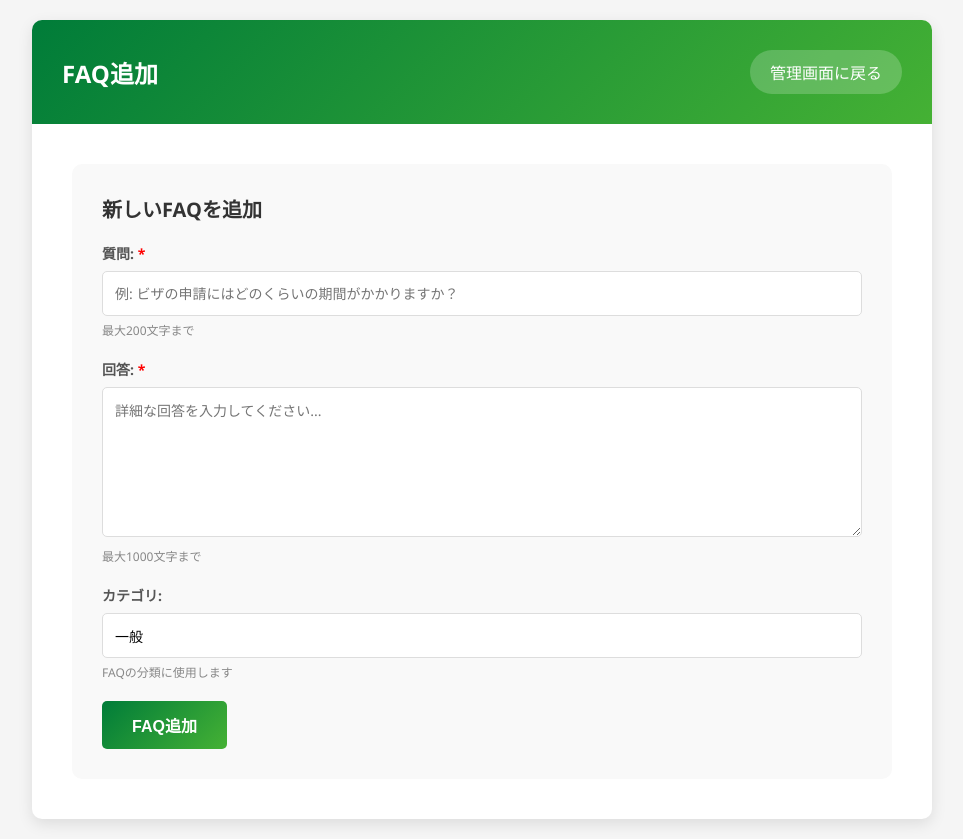
After one commit to kyuwatanabe/faq_system, a Flask app: page /admin/add_faq in a window 1280 px wide. The commit adds this page. Shown: the whole page, without its empty margins (158-1121 px from the left). Run offline with Flask 3, Linux system fonts and the light colour scheme.

Commit message:
Separate FAQ addition into dedicated page
- Create new add_faq.html template with focused form interface
- Add /admin/add_faq route for FAQ addition page
- Remove FAQ addition form from admin.html (keep auto-generation)
- Add FAQ追加 button to header of review_pending and admin pages
- Redirect to add_faq page with success message after adding FAQ
- Improve UX by separating manual FAQ addition from FAQ management

🤖 Generated with [Claude Code](https://claude.com/claude-code)

Co-Authored-By: Claude <noreply@anthropic.com>

```diff
--- /dev/null
+++ b/templates/add_faq.html
@@ -0,0 +1,241 @@
+<!DOCTYPE html>
+<html lang="ja">
+<head>
+    <meta charset="UTF-8">
+    <meta name="viewport" content="width=device-width, initial-scale=1.0">
+    <title>FAQ追加 - GFアメリカビザサポートデスク</title>
+    <style>
+        * {
+            margin: 0;
+            padding: 0;
+            box-sizing: border-box;
+        }
+
+        body {
+            font-family: 'Segoe UI', Tahoma, Geneva, Verdana, sans-serif;
+            background: #f5f5f5;
+            padding: 20px;
+        }
+
+        @media (max-width: 768px) {
+            body {
+                padding: 10px;
+            }
+        }
+
+        .container {
+            max-width: 900px;
+            margin: 0 auto;
+            background: white;
+            border-radius: 10px;
+            box-shadow: 0 5px 15px rgba(0, 0, 0, 0.1);
+            overflow: hidden;
+        }
+
+        .header {
+            background: linear-gradient(135deg, #007c39 0%, #45b134 100%);
+            color: white;
+            padding: 30px;
+            display: flex;
+            justify-content: space-between;
+            align-items: center;
+            flex-wrap: wrap;
+            gap: 15px;
+        }
+
+        .header h1 {
+            font-size: 24px;
+            flex: 1;
+            min-width: 200px;
+        }
+
+        @media (max-width: 768px) {
+            .header {
+                padding: 20px 15px;
+                flex-direction: column;
+                text-align: center;
+            }
+
+            .header h1 {
+                font-size: 20px;
+            }
+        }
+
+        .back-link {
+            background: rgba(255, 255, 255, 0.2);
+            color: white;
+            text-decoration: none;
+            padding: 10px 20px;
+            border-radius: 25px;
+            transition: background 0.3s;
+        }
+
+        .back-link:hover {
+            background: rgba(255, 255, 255, 0.3);
+        }
+
+        .content {
+            padding: 40px;
+        }
+
+        @media (max-width: 768px) {
+            .content {
+                padding: 20px;
+            }
+        }
+
+        .add-form {
+            background: #f9f9f9;
+            padding: 30px;
+            border-radius: 10px;
+        }
+
+        .add-form h2 {
+            margin-bottom: 20px;
+            color: #333;
+            font-size: 20px;
+        }
+
+        .form-group {
+            margin-bottom: 20px;
+        }
+
+        .form-group label {
+            display: block;
+            margin-bottom: 8px;
+            font-weight: bold;
+            color: #555;
+            font-size: 14px;
+        }
+
+        .form-group input,
+        .form-group textarea {
+            width: 100%;
+            padding: 12px;
+            border: 1px solid #ddd;
+            border-radius: 5px;
+            font-size: 14px;
+            font-family: inherit;
+        }
+
+        .form-group textarea {
+            height: 150px;
+            resize: vertical;
+        }
+
+        .form-group input:focus,
+        .form-group textarea:focus {
+            outline: none;
+            border-color: #007c39;
+            box-shadow: 0 0 5px rgba(0, 124, 57, 0.2);
+        }
+
+        .btn {
+            background: linear-gradient(135deg, #007c39 0%, #45b134 100%);
+            color: white;
+            border: none;
+            padding: 12px 30px;
+            border-radius: 5px;
+            cursor: pointer;
+            font-size: 16px;
+            font-weight: bold;
+            transition: transform 0.3s, box-shadow 0.3s;
+        }
+
+        .btn:hover {
+            transform: translateY(-2px);
+            box-shadow: 0 4px 12px rgba(0, 124, 57, 0.3);
+        }
+
+        @media (max-width: 768px) {
+            .btn {
+                width: 100%;
+            }
+        }
+
+        .help-text {
+            font-size: 12px;
+            color: #888;
+            margin-top: 5px;
+        }
+
+        .success-message {
+            background: #d4edda;
+            color: #155724;
+            padding: 15px;
+            border-radius: 5px;
+            margin-bottom: 20px;
+            border: 1px solid #c3e6cb;
+            display: none;
+        }
+
+        .success-message.show {
+            display: block;
+        }
+    </style>
+</head>
+<body>
+    <div class="container">
+        <div class="header">
+            <h1>FAQ追加</h1>
+            <a href="/admin" class="back-link">管理画面に戻る</a>
+        </div>
+
+        <div class="content">
+            <div id="successMessage" class="success-message">
+                FAQを追加しました！
+            </div>
+
+            <div class="add-form">
+                <h2>新しいFAQを追加</h2>
+                <form action="/admin/add" method="post">
+                    <div class="form-group">
+                        <label for="question">質問: <span style="color: red;">*</span></label>
+                        <input type="text" id="question" name="question" required maxlength="200"
+                               placeholder="例: ビザの申請にはどのくらいの期間がかかりますか？">
+                        <div class="help-text">最大200文字まで</div>
+                    </div>
+
+                    <div class="form-group">
+                        <label for="answer">回答: <span style="color: red;">*</span></label>
+                        <textarea id="answer" name="answer" required maxlength="1000"
+                                  placeholder="詳細な回答を入力してください..."></textarea>
+                        <div class="help-text">最大1000文字まで</div>
+                    </div>
+
+                    <div class="form-group">
+                        <label for="category">カテゴリ:</label>
+                        <input type="text" id="category" name="category" maxlength="50"
+                               placeholder="例: ビザ基本, 就労ビザ, 学生ビザ" value="一般">
+                        <div class="help-text">FAQの分類に使用します</div>
+                    </div>
+
+                    <button type="submit" class="btn">FAQ追加</button>
+                </form>
+            </div>
+        </div>
+    </div>
+
+    <script>
+        // URLパラメータで成功メッセージを表示
+        const urlParams = new URLSearchParams(window.location.search);
+        if (urlParams.get('success') === 'true') {
+            document.getElementById('successMessage').classList.add('show');
+            setTimeout(() => {
+                document.getElementById('successMessage').classList.remove('show');
+            }, 3000);
+        }
+
+        // フォーム送信時の確認
+        document.querySelector('form').addEventListener('submit', function(e) {
+            const question = document.getElementById('question').value.trim();
+            const answer = document.getElementById('answer').value.trim();
+
+            if (!question || !answer) {
+                e.preventDefault();
+                alert('質問と回答の両方を入力してください');
+            }
+        });
+    </script>
+</body>
+</html>
--- a/templates/review_pending.html
+++ b/templates/review_pending.html
@@ -438,6 +438,7 @@
         <div class="header">
             <h1>承認待ちFAQ</h1>
             <div class="header-links">
+                <a href="/admin/add_faq" class="back-link">FAQ追加</a>
                 <a href="/admin" class="back-link">管理画面に戻る</a>
                 <a href="/" class="back-link">ユーザー画面に戻る</a>
             </div>
--- a/web_app.py
+++ b/web_app.py
@@ -48,6 +48,11 @@ def admin():
     print(f"[DEBUG] 最初の3件: {[faq.get('question', '')[:30] for faq in faqs[:3]]}")
     return render_template('admin.html', faqs=faqs)
 
+@app.route('/admin/add_faq')
+def add_faq_page():
+    """FAQ追加画面"""
+    return render_template('add_faq.html')
+
 @app.route('/admin/add', methods=['POST'])
 def add_faq():
     """FAQ追加"""
@@ -59,7 +64,7 @@ def add_faq():
         faq_system.add_faq(question, answer, category=category)
         faq_system.save_faq_data()
 
-    return redirect(url_for('admin'))
+    return redirect(url_for('add_faq_page') + '?success=true')
 
 @app.route('/admin/edit/<int:index>', methods=['POST'])
 def edit_faq(index):
```
Also changed, not shown: templates/admin.html (+1 -20 lines).
